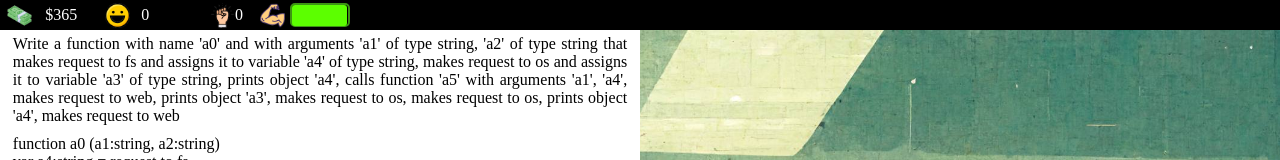
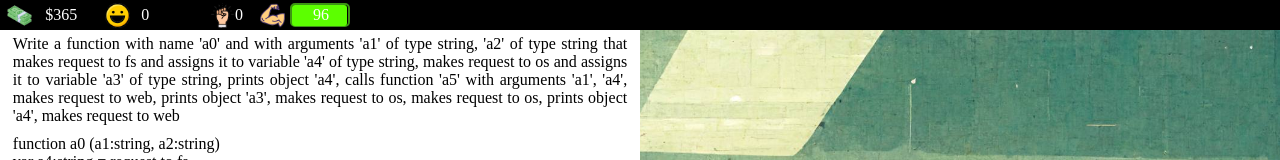
Before and after one commit to Buludyan/jun-dev-sim, a React app: page / in a window 1280 px wide. Shown: the top 160 px of the page. Built offline with nearby package versions, Linux system fonts and the light colour scheme.

Commit message:
energy counter

```diff
--- a/src/front-end/components/header/Header.scss
+++ b/src/front-end/components/header/Header.scss
@@ -42,7 +42,7 @@
     justify-content: flex-start;
     height: 20px;
     width: 70px;
-        border: 2px solid #3D9414;
+    border: 2px solid #3d9414;
     border-radius: 5px;
     margin-left: 5px;
     padding: 0;
@@ -51,7 +51,15 @@
   &__energy-degree {
     transition: all 2s;
     margin: 0;
-        height: 105%;
+    height: 21px;
     border-radius: 3px;
+    position: absolute;
+  }
+
+  &__energy-degree-number {
+    color: white;
+    position: relative;
+    width: 20px;
+    left: calc(50% - 7px)
   }
 }
--- a/src/front-end/components/header/Header.tsx
+++ b/src/front-end/components/header/Header.tsx
@@ -7,12 +7,12 @@ import leader from '../../assets/leader.png';
 import {loadGameState, updateGameState} from '../../../back-end/api';
 
 export const Header = () => {
-  const [state, setState] = useState<{length: number; color: number}>({length: 100, color: 100});
+  const [state, setState] = useState<{length: number; color: number}>({length: 56, color: 100});
 
   const setParameters = () => {
     setState({
-      length: (state.length -= 0.01),
-      color: (state.color -= 0.01),
+      length: (state.length -= 0.0056),
+      color: state.color <= 0 ? 0 : (state.color -= 0.01),
     });
   };
 
@@ -47,8 +47,11 @@ export const Header = () => {
             <div className="header__energy-value">
               <div
                 className="header__energy-degree"
-                style={{width: `${state.length}%`, backgroundColor: `hsl(${state.color}, 100%, 50%)`}}
+                style={{width: `${state.length}px`, backgroundColor: `hsl(${state.color}, 100%, 50%)`}}
               />
+              <div className="header__energy-degree-number">
+                {(state.color + '').slice(0, (state.color + '').indexOf('.'))}
+              </div>
             </div>
           </div>
         </div>
--- a/src/front-end/pages/work-process/WorkProcess.tsx
+++ b/src/front-end/pages/work-process/WorkProcess.tsx
@@ -18,7 +18,6 @@ export const WorkProcess = () => {
   const problem2 = JSON.parse(JSON.stringify(problem)) as TypesNamespace.ProblemInformation;
   console.log(problem2.description, problem2.code, problem2.usedPiecesDescriptions);
 
-
   for (const part of usedPiecesDescriptions) {
     console.log(part.name, part.description);
   }
```
Lines whose indentation alone changed are shown as unchanged.
